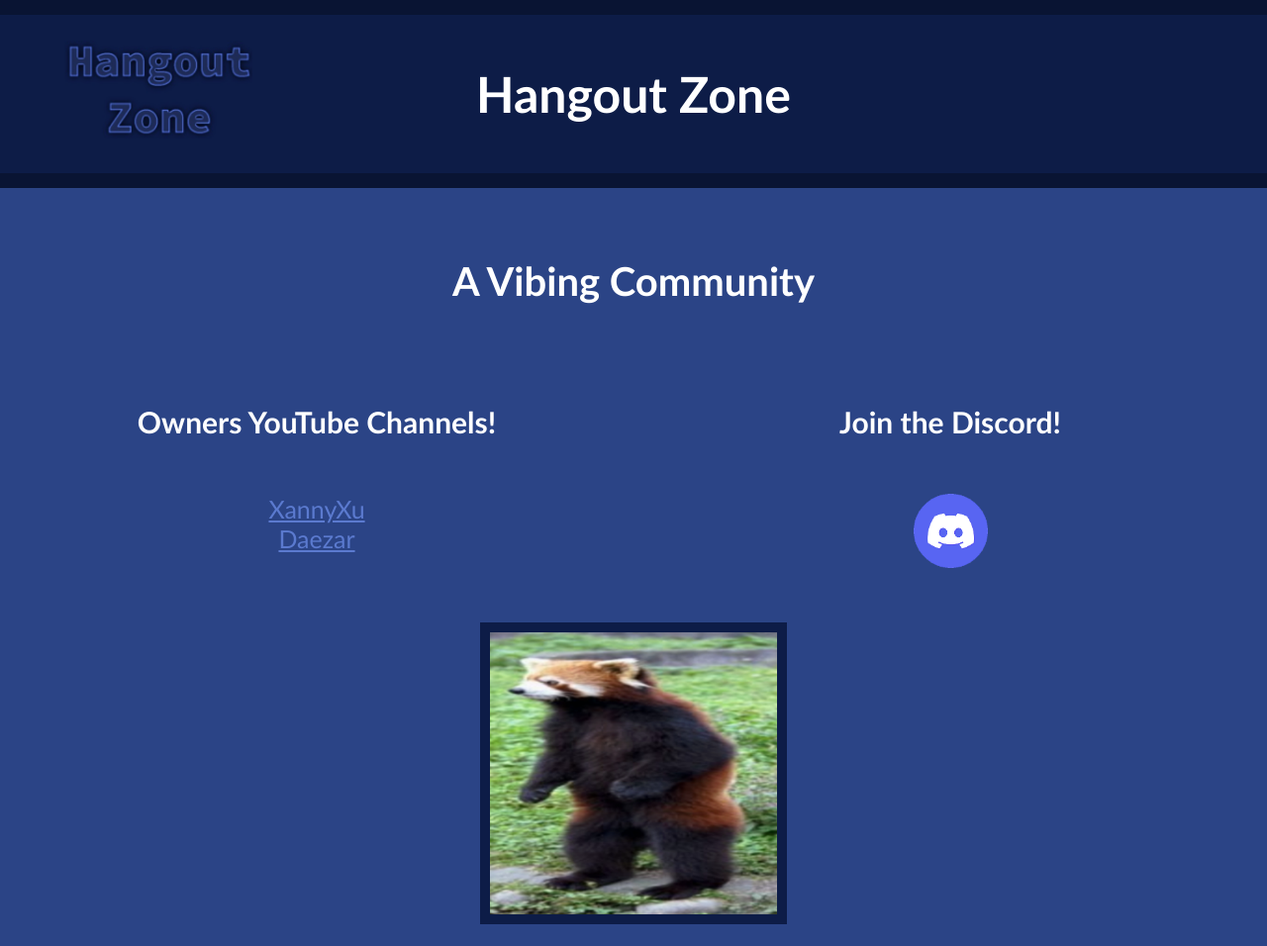
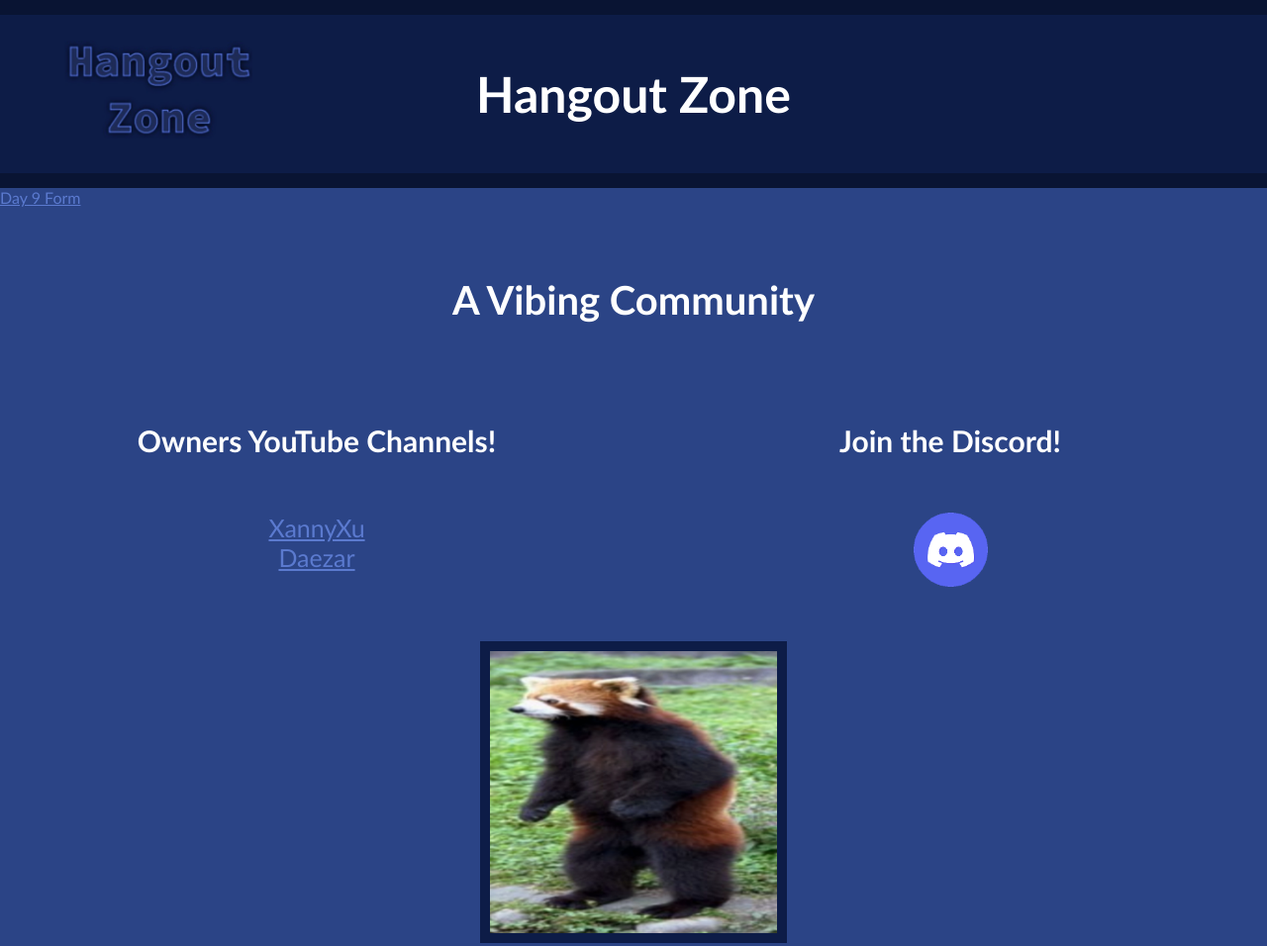
Before and after one commit to XannyXu2/day8, a plain HTML site: page index.html in a window 1280 px wide. Shown: the top 956 px of the page at 99% size. Drawn offline with Linux system fonts and the light colour scheme.

Commit message:
Update index.html

```diff
--- a/index.html
+++ b/index.html
@@ -24,6 +24,9 @@
                 </p>
             </section>
         </header>
+        <section class="col-12">
+            <a href="https://xannyxu2.github.io/day9/">Day 9 Form</a>
+        </section>
         <section class="col-12">
             <p class="h2" id="h2">
                 A Vibing Community
```
